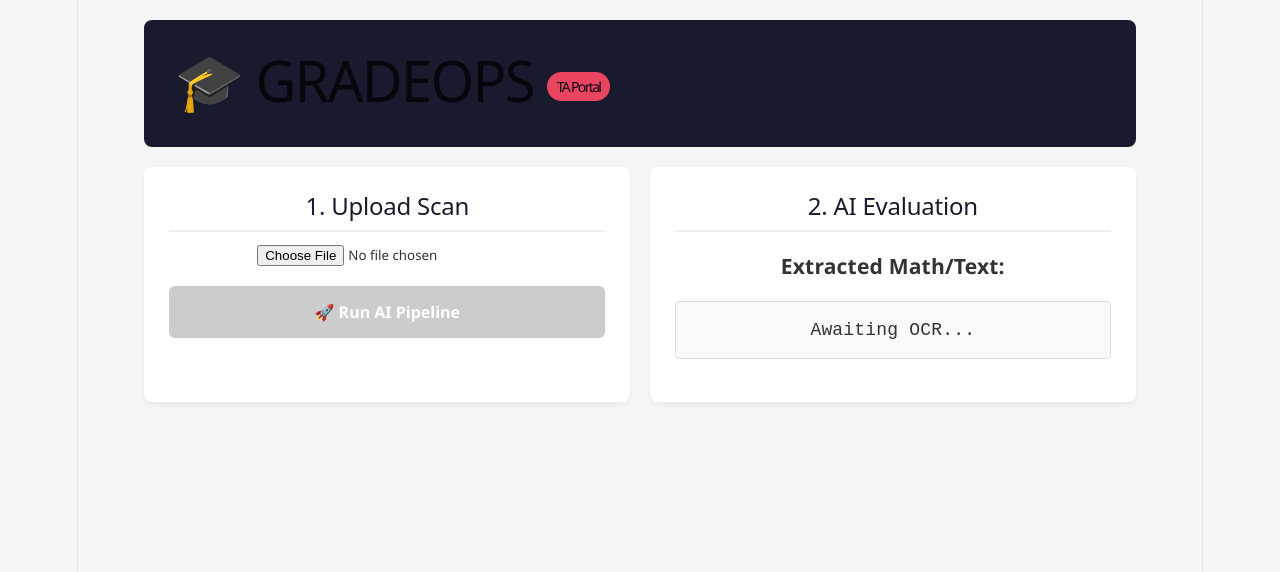
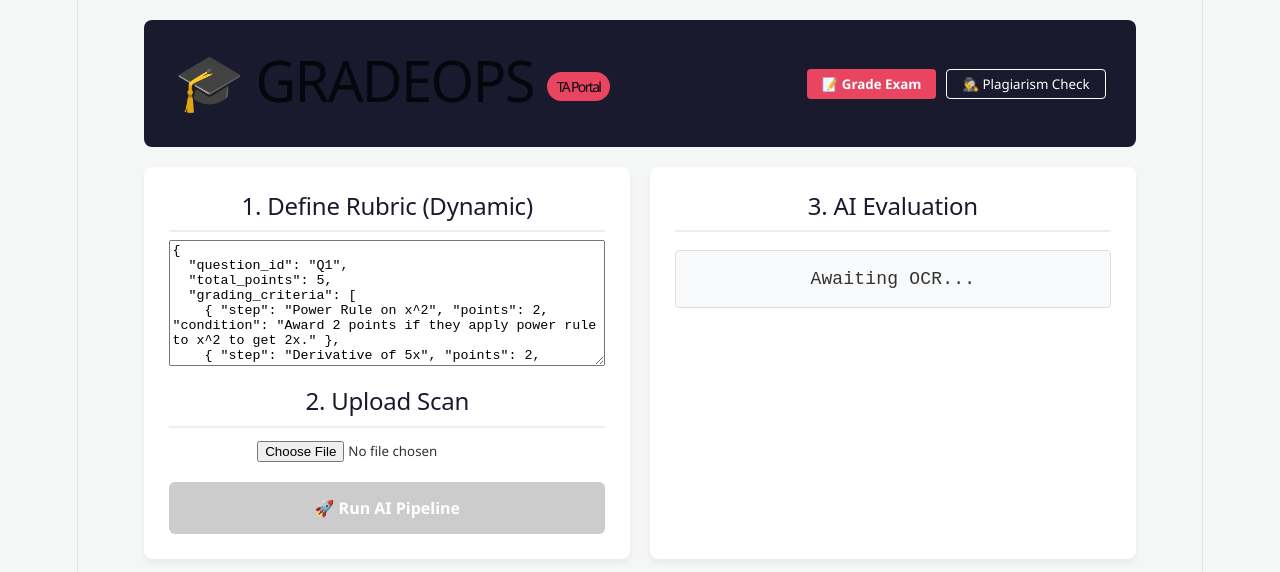
Before and after one commit to naitik-agarwal/Grade-ops, a React app in the folder frontend/: page / in a window 1280 px wide. Shown: the top 572 px of the page. Built offline with nearby package versions, Linux system fonts and the light colour scheme; the HTML template or start-up script is replaced by a standard one.

Commit message:
fix: upgraded plagiarism agent prompt to require verbatim matches and shared logic errors

```diff
--- a/frontend/src/App.css
+++ b/frontend/src/App.css
@@ -174,3 +174,20 @@ body {
   cursor: pointer;
   font-weight: bold;
 }
+.tabs {
+  display: flex;
+  gap: 10px;
+}
+.tabs button {
+  background: transparent;
+  color: white;
+  border: 1px solid white;
+  padding: 5px 15px;
+  border-radius: 4px;
+  cursor: pointer;
+}
+.active-tab {
+  background: #e94560 !important;
+  font-weight: bold;
+  border: none !important;
+}
--- a/frontend/src/App.jsx
+++ b/frontend/src/App.jsx
@@ -3,62 +3,86 @@ import axios from 'axios'
 import './App.css'
 
 function App() {
+  const [activeTab, setActiveTab] = useState('grading') // 'grading' or 'plagiarism'
+
+  // --- GRADING STATE ---
   const [file, setFile] = useState(null)
   const [previewUrl, setPreviewUrl] = useState(null)
-
-  const [loadingStep, setLoadingStep] = useState(null) // "extracting", "grading", or null
+  const [loadingStep, setLoadingStep] = useState(null)
   const [extractedText, setExtractedText] = useState("")
   const [gradeReport, setGradeReport] = useState(null)
   const [error, setError] = useState(null)
 
-  // 1. Handle Image Selection
-  const handleFileChange = (e) => {
-    const selectedFile = e.target.files[0]
-    setFile(selectedFile)
-    setPreviewUrl(URL.createObjectURL(selectedFile))
+  // Default Rubric loaded into the text area
+  const [rubricText, setRubricText] = useState(`{
+  "question_id": "Q1",
+  "total_points": 5,
+  "grading_criteria": [
+    { "step": "Power Rule on x^2", "points": 2, "condition": "Award 2 points if they apply power rule to x^2 to get 2x." },
+    { "step": "Derivative of 5x", "points": 2, "condition": "Award 2 points if they derive 5x as 5." },
+    { "step": "Final Answer", "points": 1, "condition": "Award 1 point only if final answer is exactly 2x + 5." }
+  ]
+}`)
 
-    // Reset states
-    setExtractedText("")
-    setGradeReport(null)
-    setError(null)
-  }
+  // --- PLAGIARISM STATE ---
+  const [file1, setFile1] = useState(null)
+  const [file2, setFile2] = useState(null)
+  const [plagLoading, setPlagLoading] = useState(false)
+  const [plagReport, setPlagReport] = useState(null)
 
-  // 2. The Core Pipeline: Upload -> Extract -> Grade
+  // --- HANDLERS ---
   const processExam = async () => {
-    if (!file) {
-      setError("Please select an image first!")
-      return
-    }
-
+    if (!file) return setError("Please select an image first!")
     try {
       setError(null)
       setLoadingStep("extracting")
 
-      // Step A: Send Image to Vision Engine
+      // 1. Extract
       const formData = new FormData()
       formData.append("file", file)
-
-      const extractRes = await axios.post("http://127.0.0.1:8000/api/extract", formData, {
-        headers: { "Content-Type": "multipart/form-data" }
-      })
-
+      const extractRes = await axios.post("http://127.0.0.1:8000/api/extract", formData)
       const text = extractRes.data.extracted_text
       setExtractedText(text)
 
-      // Step B: Send Text to Agentic Grader
+      // 2. Grade (Passing the custom rubric!)
       setLoadingStep("grading")
-
       const gradeRes = await axios.post("http://127.0.0.1:8000/api/grade", {
-        student_answer: text
+        student_answer: text,
+        rubric_data: rubricText // Passes the text box data to Python!
       })
 
       setGradeReport(gradeRes.data)
       setLoadingStep(null)
-
     } catch (err) {
-      console.error(err)
       setError("API Error: " + (err.response?.data?.detail || err.message))
       setLoadingStep(null)
+    }
+  }
+
+  const runPlagiarismCheck = async () => {
+    if (!file1 || !file2) return alert("Please upload both student exams!")
+    try {
+      setPlagLoading(true)
+
+      // Extract File 1
+      const fd1 = new FormData(); fd1.append("file", file1);
+      const res1 = await axios.post("http://127.0.0.1:8000/api/extract", fd1)
+
+      // Extract File 2
+      const fd2 = new FormData(); fd2.append("file", file2);
+      const res2 = await axios.post("http://127.0.0.1:8000/api/extract", fd2)
+
+      // Compare them
+      const plagRes = await axios.post("http://127.0.0.1:8000/api/check-plagiarism", {
+        student_1_answer: res1.data.extracted_text,
+        student_2_answer: res2.data.extracted_text
+      })
+
+      setPlagReport(plagRes.data)
+      setPlagLoading(false)
+    } catch (err) {
+      alert("Error running check. Make sure server is on.")
+      setPlagLoading(false)
     }
   }
 
@@ -66,51 +90,47 @@ function App() {
     <div className="dashboard-container">
       <header className="header">
         <h1>🎓 GRADEOPS <span className="badge">TA Portal</span></h1>
+        <div className="tabs">
+          <button className={activeTab === 'grading' ? 'active-tab' : ''} onClick={() => setActiveTab('grading')}>📝 Grade Exam</button>
+          <button className={activeTab === 'plagiarism' ? 'active-tab' : ''} onClick={() => setActiveTab('plagiarism')}>🕵️‍♂️ Plagiarism Check</button>
+        </div>
       </header>
 
+      {/* --- TAB 1: GRADING --- */}
+      {activeTab === 'grading' && (
         <main className="main-content">
-        {/* LEFT COLUMN: Upload & Preview */}
           <section className="panel upload-panel">
-          <h2>1. Upload Scan</h2>
-          <input type="file" accept="image/*" onChange={handleFileChange} />
+            <h2>1. Define Rubric (Dynamic)</h2>
+            <textarea
+              value={rubricText}
+              onChange={(e) => setRubricText(e.target.value)}
+              rows={8}
+              style={{width: '100%', marginBottom: '15px', fontFamily: 'monospace'}}
+            />
 
-          {previewUrl && (
-            <div className="image-preview">
-              <img src={previewUrl} alt="Exam Scan" />
-            </div>
-          )}
+            <h2>2. Upload Scan</h2>
+            <input type="file" accept="image/*" onChange={(e) => {
+              setFile(e.target.files[0])
+              setPreviewUrl(URL.createObjectURL(e.target.files[0]))
+              setGradeReport(null)
+            }} />
 
-          <button
-            className="run-btn"
-            onClick={processExam}
-            disabled={!file || loadingStep !== null}
-          >
-            {loadingStep === "extracting" ? "📡 Running OCR..." :
-             loadingStep === "grading" ? "🧠 AI is Grading..." :
-             "🚀 Run AI Pipeline"}
+            {previewUrl && <img src={previewUrl} alt="Exam Scan" style={{width: '100%', marginTop: '10px'}}/>}
+
+            <button className="run-btn" onClick={processExam} disabled={!file || loadingStep !== null}>
+              {loadingStep === "extracting" ? "📡 Running OCR..." : loadingStep === "grading" ? "🧠 AI is Grading..." : "🚀 Run AI Pipeline"}
             </button>
-
             {error && <div className="error-box">❌ {error}</div>}
           </section>
 
-        {/* RIGHT COLUMN: AI Results */}
           <section className="panel results-panel">
-          <h2>2. AI Evaluation</h2>
-
-          {/* OCR Result */}
-          <div className="data-box">
-            <h3>Extracted Math/Text:</h3>
-            <pre>{extractedText || "Awaiting OCR..."}</pre>
-          </div>
-
-          {/* Grader Result */}
-          {gradeReport && (
+            <h2>3. AI Evaluation</h2>
+            {gradeReport ? (
               <div className="report-card">
                 <div className="score-header">
                   <h3>Final AI Score:</h3>
                   <span className="score-badge">{gradeReport.total_score} / 5</span>
                 </div>
-
                 <ul className="step-list">
                   {gradeReport.step_grades.map((step, idx) => (
                     <li key={idx} className={step.points_awarded > 0 ? "step-pass" : "step-fail"}>
@@ -119,19 +139,54 @@ function App() {
                     </li>
                   ))}
                 </ul>
-
-              <div className="feedback-box">
-                <strong>TA Feedback: </strong> {gradeReport.general_feedback}
+                <div className="feedback-box"><strong>TA Feedback: </strong> {gradeReport.general_feedback}</div>
               </div>
-
-              <div className="action-buttons">
-                <button className="approve-btn">✅ Approve Grade</button>
-                <button className="override-btn">✏️ Override</button>
-              </div>
-            </div>
+            ) : (
+              <div className="data-box"><pre>{extractedText || "Awaiting OCR..."}</pre></div>
             )}
           </section>
         </main>
+      )}
+
+      {/* --- TAB 2: PLAGIARISM --- */}
+      {activeTab === 'plagiarism' && (
+        <main className="main-content">
+          <section className="panel upload-panel">
+            <h2>Compare Two Exams</h2>
+            <div style={{marginBottom: '15px'}}>
+              <strong>Student 1: </strong>
+              <input type="file" onChange={(e) => setFile1(e.target.files[0])} />
+            </div>
+            <div>
+              <strong>Student 2: </strong>
+              <input type="file" onChange={(e) => setFile2(e.target.files[0])} />
+            </div>
+            <button className="run-btn" onClick={runPlagiarismCheck} disabled={plagLoading}>
+              {plagLoading ? "🕵️‍♂️ Scanning for Logic Anomalies..." : "🔍 Run Integrity Check"}
+            </button>
+          </section>
+
+          <section className="panel results-panel">
+            <h2>Integrity Report</h2>
+            {plagReport ? (
+              <div className="report-card" style={{ borderLeft: `5px solid ${plagReport.is_suspicious ? '#f44336' : '#4caf50'}`}}>
+                <h3 style={{color: plagReport.is_suspicious ? '#d32f2f' : '#2e7d32'}}>
+                  {plagReport.is_suspicious ? "🚨 SUSPICIOUS ACTIVITY DETECTED" : "✅ NO PLAGIARISM DETECTED"}
+                </h3>
+                <p><strong>Confidence:</strong> {plagReport.confidence_score}%</p>
+
+                <h4>Shared Anomalies:</h4>
+                <ul>
+                  {plagReport.shared_anomalies.map((anom, i) => <li key={i}>🚩 {anom}</li>)}
+                  {plagReport.shared_anomalies.length === 0 && <li>None detected.</li>}
+                </ul>
+
+                <div className="feedback-box"><strong>Verdict: </strong> {plagReport.verdict_justification}</div>
+              </div>
+            ) : <p>Upload two exams to detect shared logical errors.</p>}
+          </section>
+        </main>
+      )}
     </div>
   )
 }
```
Lines whose indentation alone changed are shown as unchanged.
